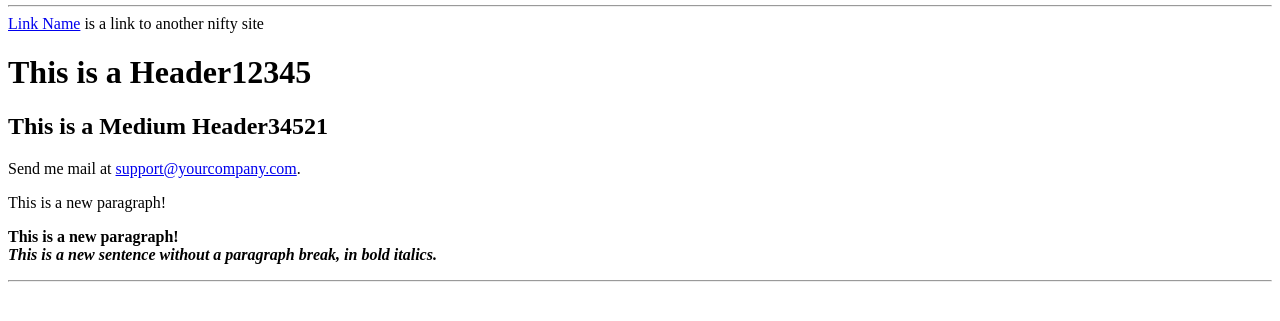
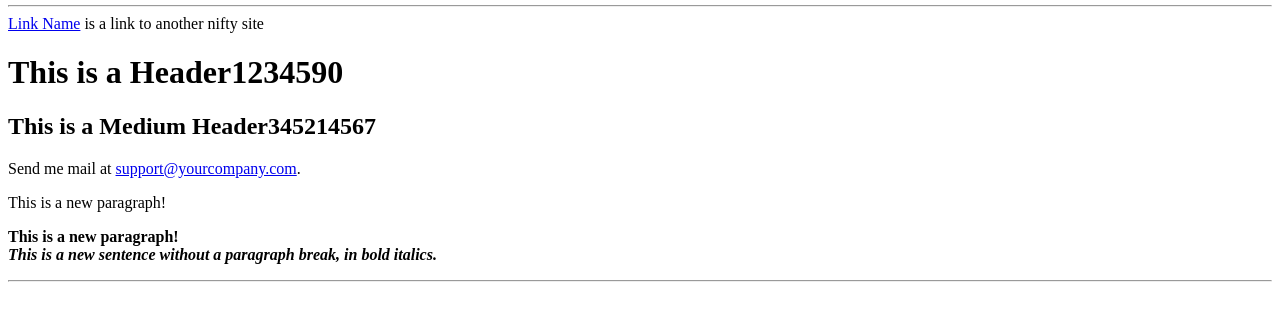
Before and after one commit to Hasan1128/gitthree, a plain HTML site: page index.html in a window 1280 px wide. Shown: the part 27-348 px from the top of the page. Drawn offline with Linux system fonts and the light colour scheme.

Commit message:
look away

```diff
--- a/index.html
+++ b/index.html
@@ -16,9 +16,9 @@
 
 is a link to another nifty site
 
-<H1>This is a Header12345</H1>
+<H1>This is a Header1234590</H1>
 
-<H2>This is a Medium Header34521</H2>
+<H2>This is a Medium Header345214567</H2>
 
 Send me mail at <a href="mailto:support@yourcompany.com">
 
```
